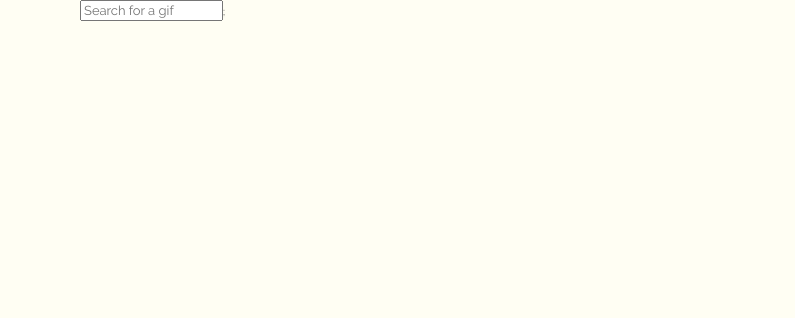
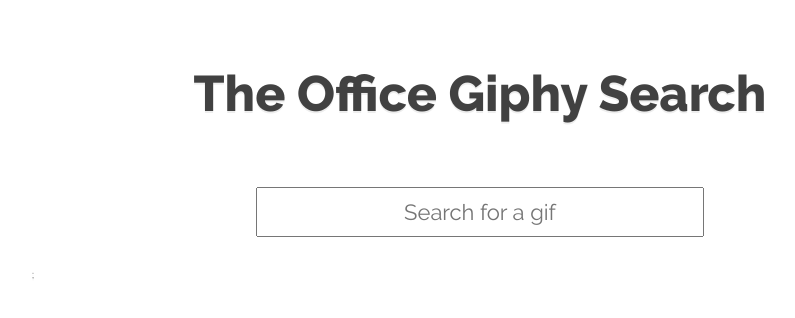
Before and after one commit to rghattas/cypress-demo, a React (Create React App) app: page /search in a window 1280 px wide. Shown: the top 318 px of the page, without its empty margins (160-955 px from the left). Built offline with nearby package versions, Linux system fonts and the light colour scheme.

Commit message:
tweak a bit

```diff
--- a/src/App.js
+++ b/src/App.js
@@ -1,6 +1,10 @@
 import React from "react";
-import { BrowserRouter as Router, Switch, Route } from "react-router-dom";
-// import Favorites from "./components/favorites";
+import {
+  BrowserRouter as Router,
+  Switch,
+  Route,
+  Redirect
+} from "react-router-dom";
 import Search from "./components/Search";
 import GifDetails from "./components/GifDetails";
 
@@ -9,9 +13,9 @@
     <Router>
       <div className="app">
         <Switch>
-          <Route exact path="/" component={Search} />
           <Route path="/search" component={Search} />
           <Route path="/gifs/:id" component={GifDetails} />
+          <Redirect from="/" to="/search" />
         </Switch>
       </div>
     </Router>
--- a/src/actions/index.js
+++ b/src/actions/index.js
@@ -1,5 +1,4 @@
 export const FETCH_GIFS_SUCCESS = "FETCH_GIFS_SUCCESS";
-export const TOGGLE_FAVORITE = "TOGGLE_FAVORITE";
 
 const API_KEY = "?api_key=h27HxzLMIYiXkgjgkLI4cg2FJa8ka6hM";
 const API_URL = `https://api.giphy.com/v1/gifs`;
@@ -38,13 +37,3 @@
     console.error(error);
   }
 };
-
-export const toggleFavorite = gif => dispatch => {
-  if (!gif) {
-    return;
-  }
-  return {
-    type: TOGGLE_FAVORITE,
-    payload: gif
-  };
-};
--- a/src/components/Favorites.js
+++ /dev/null
@@ -1,5 +0,0 @@
-function Favorites() {
-  return null;
-}
-
-export default Favorites;
--- a/src/components/GifDetails.js
+++ b/src/components/GifDetails.js
@@ -18,11 +18,8 @@
     }
     return (
       <div className="gif-details">
+        <h1 className="gif-details__title">{gif.title}</h1>
         <Gif id={gif.id} slug={gif.slug} url={gif.images.original.url} />
-        <p>
-          <strong>Title:</strong>
-          <span className="gif-details__title">{gif.title}</span>
-        </p>
         <p>
           <strong>Source:</strong>
           <a className="gif-details__source" href={gif.source}>
@@ -30,7 +27,7 @@
           </a>
         </p>
         <p>
-          <strong>Rating:</strong>{" "}
+          <strong>Rating:</strong>
           <span className="gif-details__rating">{gif.rating}</span>
         </p>
       </div>
--- a/src/components/GifList.js
+++ b/src/components/GifList.js
@@ -33,9 +33,3 @@
 };
 
 export default GifList;
-
-// column-gap: 1.5em;
-// font-size: .85em;
-// margin: 1.5em 0;
-// padding: 0;
-// }
--- a/src/components/Search.js
+++ b/src/components/Search.js
@@ -25,6 +25,7 @@
     const { gifs, term } = this.props;
     return (
       <div className="search">
+        <h1>The Office Giphy Search</h1>
         <SearchBar defaultValue={term} history={this.props.history} />;
         <GifList gifs={gifs} />
       </div>
--- a/src/index.css
+++ b/src/index.css
@@ -1,15 +1,8 @@
-:root {
-  --green: #5edb93;
-  --black: #414141;
-  --shadow: 0px 8px 30px -5px rgba(79, 79, 79, 0.3);
-  --shadowHover: 0px 8px 5px -5px rgba(79, 79, 79, 0.3);
-}
-
 html {
   box-sizing: border-box;
   font-family: "Raleway", sans-serif;
   font-size: 10px;
-  color: var(--black);
+  color: #414141;
   text-shadow: 0 2px 0 rgba(0, 0, 0, 0.07);
 }
 
@@ -17,40 +10,32 @@
   box-sizing: border-box;
 }
 
-input,
-textarea {
+input {
   font-family: "Raleway", sans-serif;
   outline: none;
-  font-size: 13px;
-}
-
-textarea {
-  resize: none;
+  font-size: 22px;
+  height: 50px;
+  margin-left: auto;
+  margin-right: auto;
+  text-align: center;
+  width: 50%;
+  display: flex;
 }
 
 body {
-  background: #fffef3;
-  max-width: 800px;
-  min-width: 300px;
+  background: #fff;
+  width: 100%;
   margin-left: auto;
   margin-right: auto;
   margin-top: 0;
   margin-bottom: 0;
 }
 
-h1,
-h2,
-h3,
-h4,
-h5,
-h6 {
-  margin: 0 0 5px 0;
-}
-
 p {
   font-size: 13px;
   line-height: 20px;
 }
+
 a,
 a:visited,
 a:hover,
@@ -58,6 +43,61 @@
   text-decoration: none;
   color: inherit;
 }
-svg {
-  fill: #414141;
+
+h1 {
+  margin-top: 64px;
+  margin-bottom: 64px;
+  font-size: 5rem;
+  display: flex;
+  justify-content: center;
 }
+
+#search-bar {
+  margin-bottom: 32px;
+}
+
+.app {
+  margin: 3em auto;
+  width: 70%;
+}
+
+.gif-list {
+  margin: 1.5em 0;
+  padding: 0;
+  -moz-column-gap: 1.5em;
+  -webkit-column-gap: 1.5em;
+  column-gap: 1.5em;
+  font-size: 0.85em;
+  column-count: 4;
+}
+
+.gif-list__item {
+  display: inline-block;
+  margin-bottom: 1.5em;
+  width: 100%;
+}
+
+.gif-list__item img {
+  width: 100%;
+}
+
+.gif-details__source,
+.gif-details__rating {
+  margin-left: 16px;
+}
+
+.gif-details {
+  display: flex;
+  flex-direction: column;
+  justify-content: center;
+}
+
+.gif-details img,
+.gif-details p {
+  width: 60%;
+  align-self: center;
+}
+
+.gif-details img {
+  margin-bottom: 32px;
+}
--- a/src/reducers/index.js
+++ b/src/reducers/index.js
@@ -1,26 +1,13 @@
-import { FETCH_GIFS_SUCCESS, TOGGLE_FAVORITE } from "../actions";
+import { FETCH_GIFS_SUCCESS } from "../actions";
 
 const initialState = {
-  gifs: [],
-  favorites: []
-};
-
-const toggleFavorite = (state, gif) => {
-  if (state.favorites.find(favorite => favorite.id === gif.id)) {
-    return {
-      ...state,
-      favorites: state.favorites.filter(favorite => favorite.id !== gif.id)
-    };
-  }
-  return { ...state, favorites: [gif, ...state.favorites] };
+  gifs: []
 };
 
 export default function gifs(state = initialState, action) {
   switch (action.type) {
     case FETCH_GIFS_SUCCESS:
       return { ...state, gifs: action.payload };
-    case TOGGLE_FAVORITE:
-      return toggleFavorite(state, action.payload);
     default:
       return state;
   }
```
Also changed, not shown: 2 other files (tests, documents, lock files or other folders).
